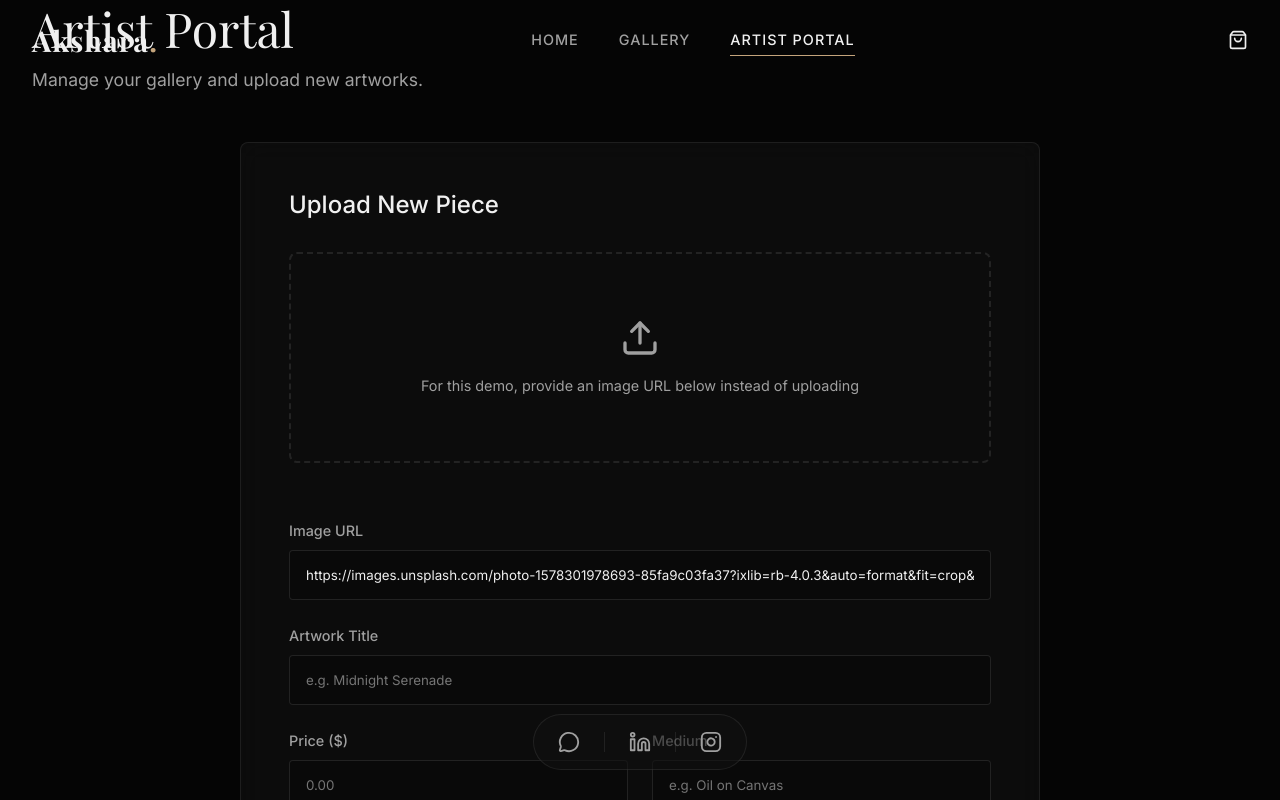
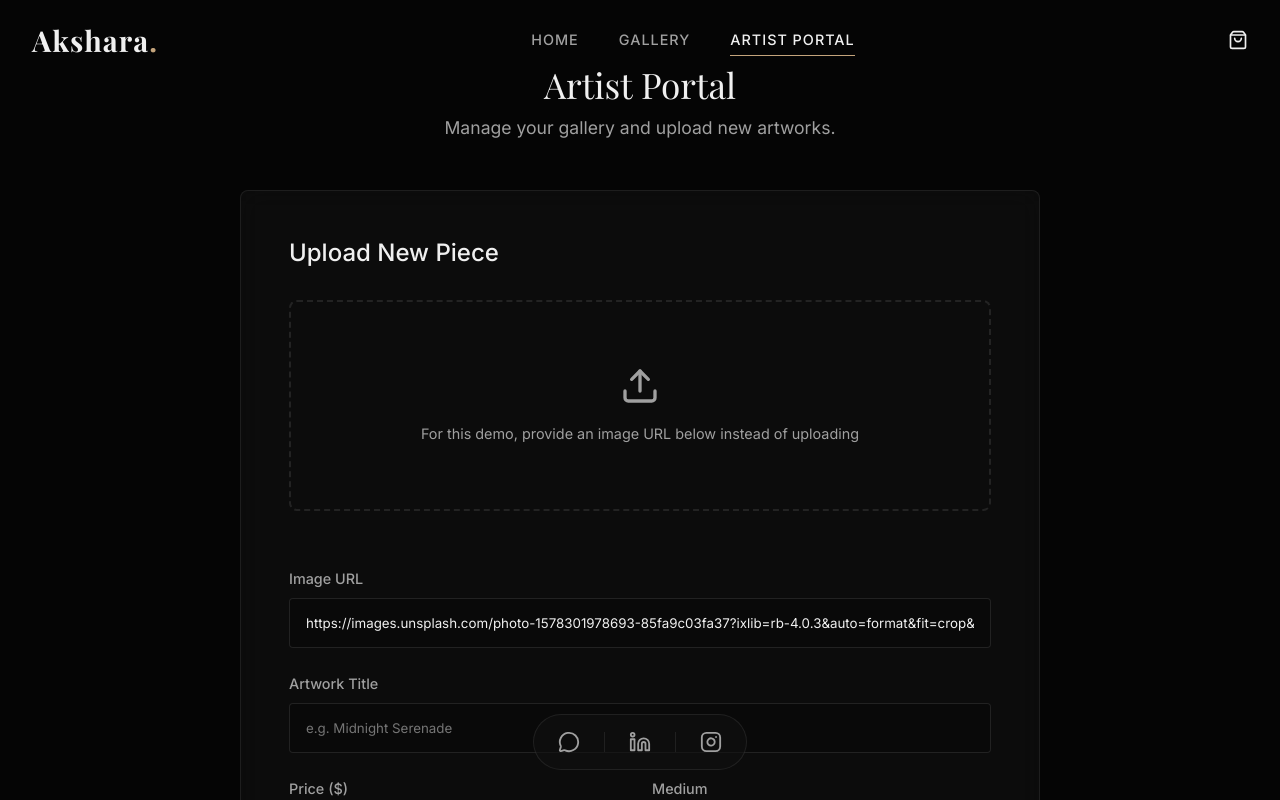
Before and after one commit to 12tarsoliya/akshara.art, a React (Vite) app: page /admin in a window 1280 px wide. Shown: the top 800 px of the page. Built offline with nearby package versions, Linux system fonts and the light colour scheme; a web font is replaced by a local one.

Commit message:
Adjust font sizes and fix header overlap

```diff
--- a/src/pages/AdminDashboard.css
+++ b/src/pages/AdminDashboard.css
@@ -1,15 +1,17 @@
 .admin-container {
-  padding-top: calc(var(--nav-height) + 4rem);
+  padding-top: calc(var(--nav-height) + 2rem);
   padding-bottom: 6rem;
   min-height: 100vh;
 }
 
 .admin-header {
+  margin-top: 4rem;
   margin-bottom: 3rem;
+  text-align: center;
 }
 
 .admin-title {
-  font-size: 3rem;
+  font-size: 2.2rem;
   margin-bottom: 0.5rem;
 }
 
--- a/src/pages/Shop.css
+++ b/src/pages/Shop.css
@@ -1,18 +1,19 @@
 .shop-container {
-  padding-top: calc(var(--nav-height) + 12rem);
+  padding-top: calc(var(--nav-height) + 2rem);
   padding-bottom: 6rem;
   min-height: 100vh;
 }
 
 .shop-header {
   text-align: center;
+  margin-top: 4rem;
   margin-bottom: 4rem;
   animation: fadeIn var(--transition-slow) forwards;
 }
 
 .shop-title {
-  font-size: 3.5rem;
-  margin-bottom: 1rem;
+  font-size: 2.5rem;
+  margin-bottom: 0.5rem;
 }
 
 .shop-description {
```
